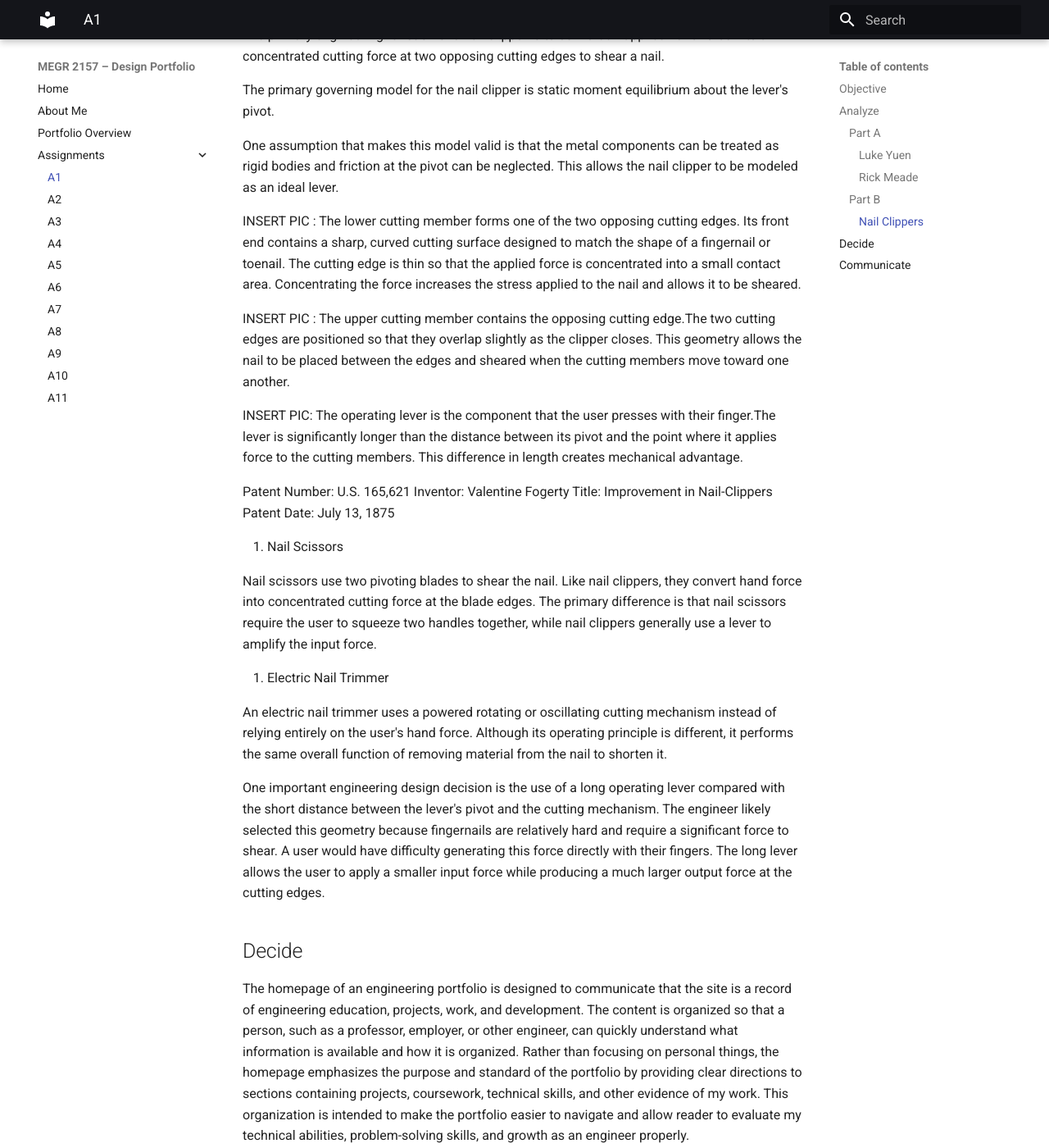
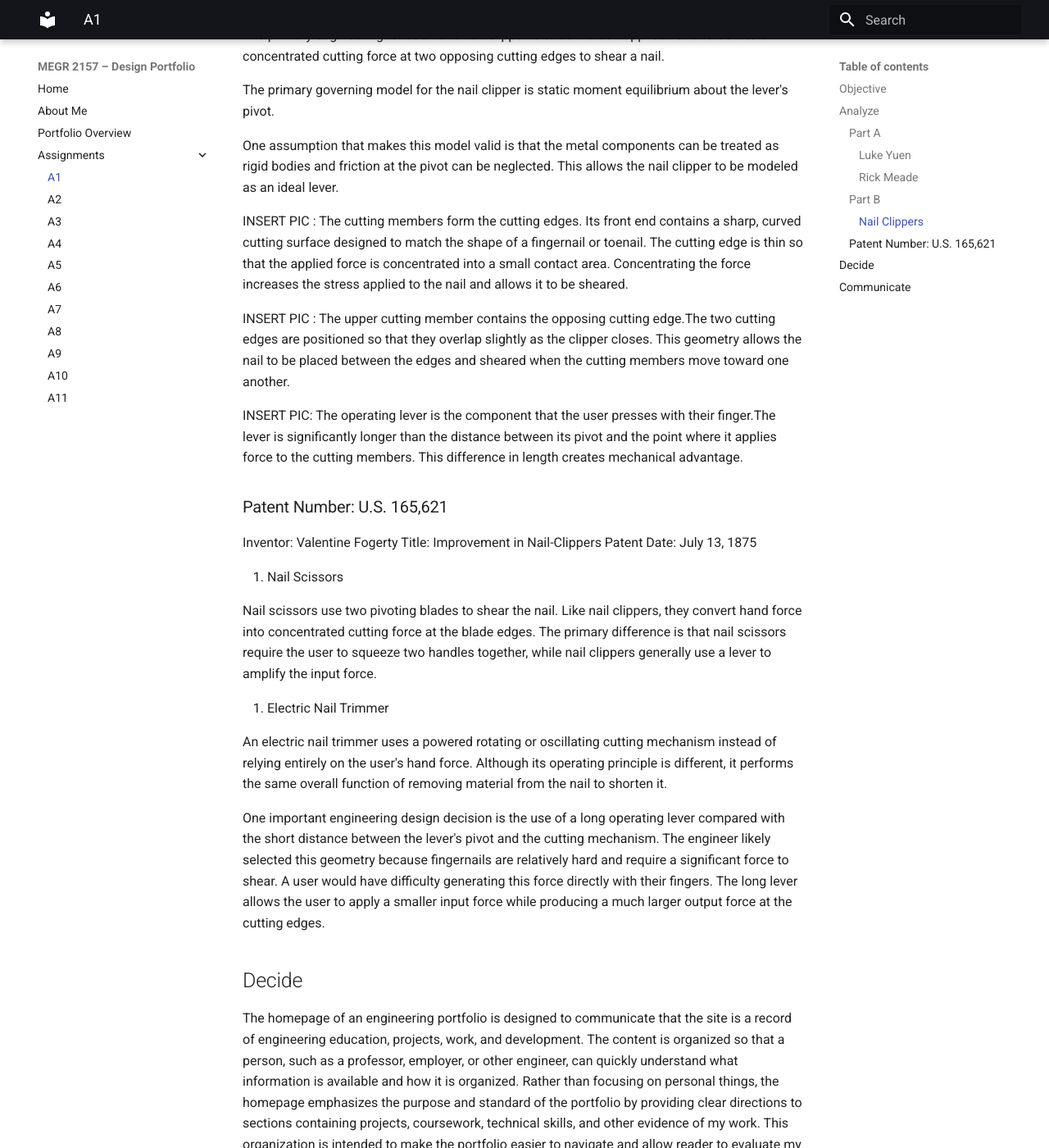
Before and after one commit to jdowdle1/megr2157-portfolio, an MkDocs documentation site: the page built from docs/assignments/A01/index.md, in a window 1280 px wide and 1400 px high, scrolled down 1180 px. Shown: the whole window at 82% size. Built offline with MkDocs 1.6.1 and Material for MkDocs 9.7.7, drawn with Linux system fonts in a browser that asks for light colours; some of the changed text lies outside the part shown.

Commit message:
Revise cutting member descriptions and add time estimate
Updated descriptions of cutting members and added time spent on the assignment.

```diff
--- a/docs/assignments/A01/index.md
+++ b/docs/assignments/A01/index.md
@@ -36,13 +36,13 @@ The primary governing model for the nail clipper is static moment equilibrium ab
 
 One assumption that makes this model valid is that the metal components can be treated as rigid bodies and friction at the pivot can be neglected. This allows the nail clipper to be modeled as an ideal lever.
 
-INSERT PIC : The lower cutting member forms one of the two opposing cutting edges. Its front end contains a sharp, curved cutting surface designed to match the shape of a fingernail or toenail. The cutting edge is thin so that the applied force is concentrated into a small contact area. Concentrating the force increases the stress applied to the nail and allows it to be sheared.
+INSERT PIC : The cutting members form the cutting edges. Its front end contains a sharp, curved cutting surface designed to match the shape of a fingernail or toenail. The cutting edge is thin so that the applied force is concentrated into a small contact area. Concentrating the force increases the stress applied to the nail and allows it to be sheared.
 
 INSERT PIC : The upper cutting member contains the opposing cutting edge.The two cutting edges are positioned so that they overlap slightly as the clipper closes. This geometry allows the nail to be placed between the edges and sheared when the cutting members move toward one another.
 
 INSERT PIC:  The operating lever is the component that the user presses with their finger.The lever is significantly longer than the distance between its pivot and the point where it applies force to the cutting members. This difference in length creates mechanical advantage.
 
-Patent Number: U.S. 165,621
+### Patent Number: U.S. 165,621
 Inventor: Valentine Fogerty
 Title: Improvement in Nail-Clippers
 Patent Date: July 13, 1875
```
Also changed, not shown: other parts of docs/assignments/A01/index.md (+2 -0 lines).
